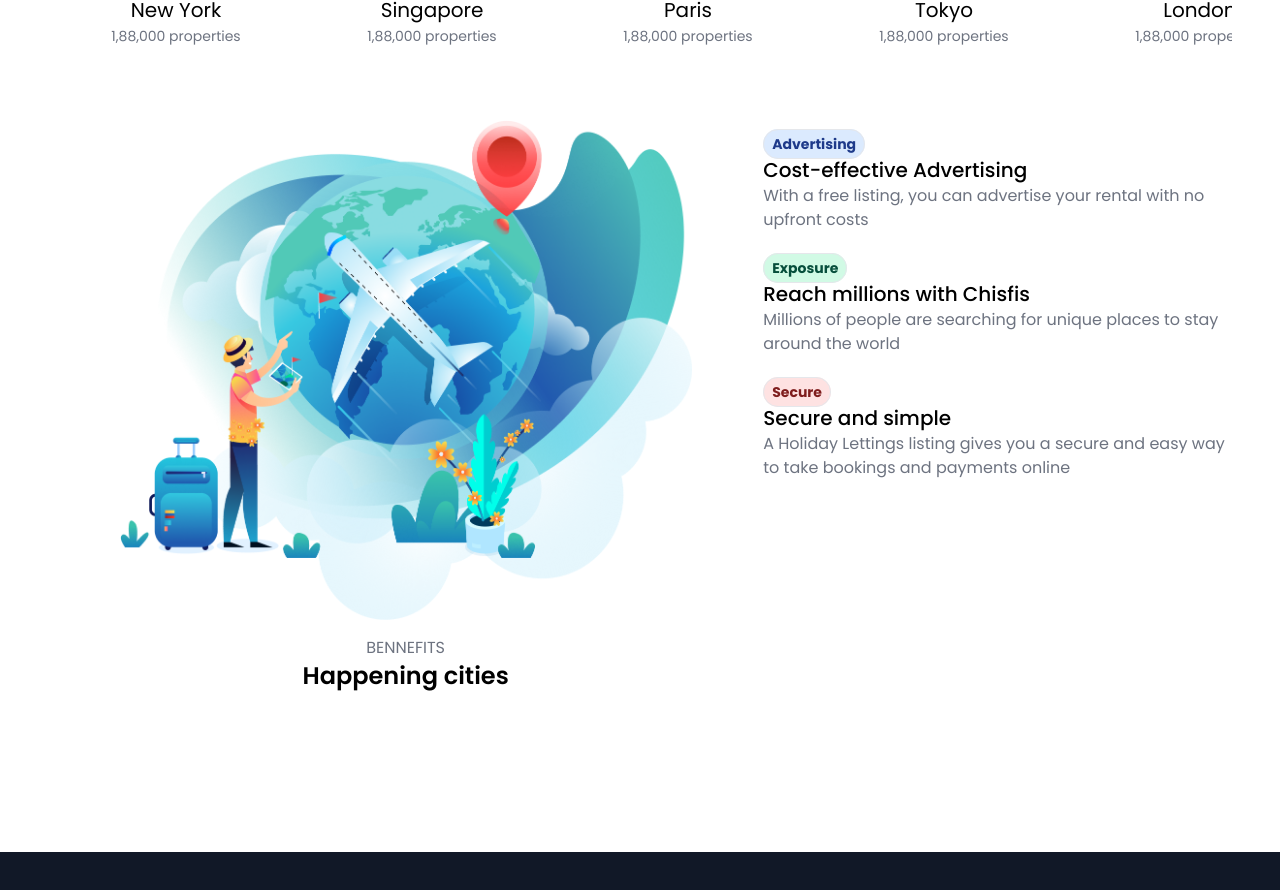
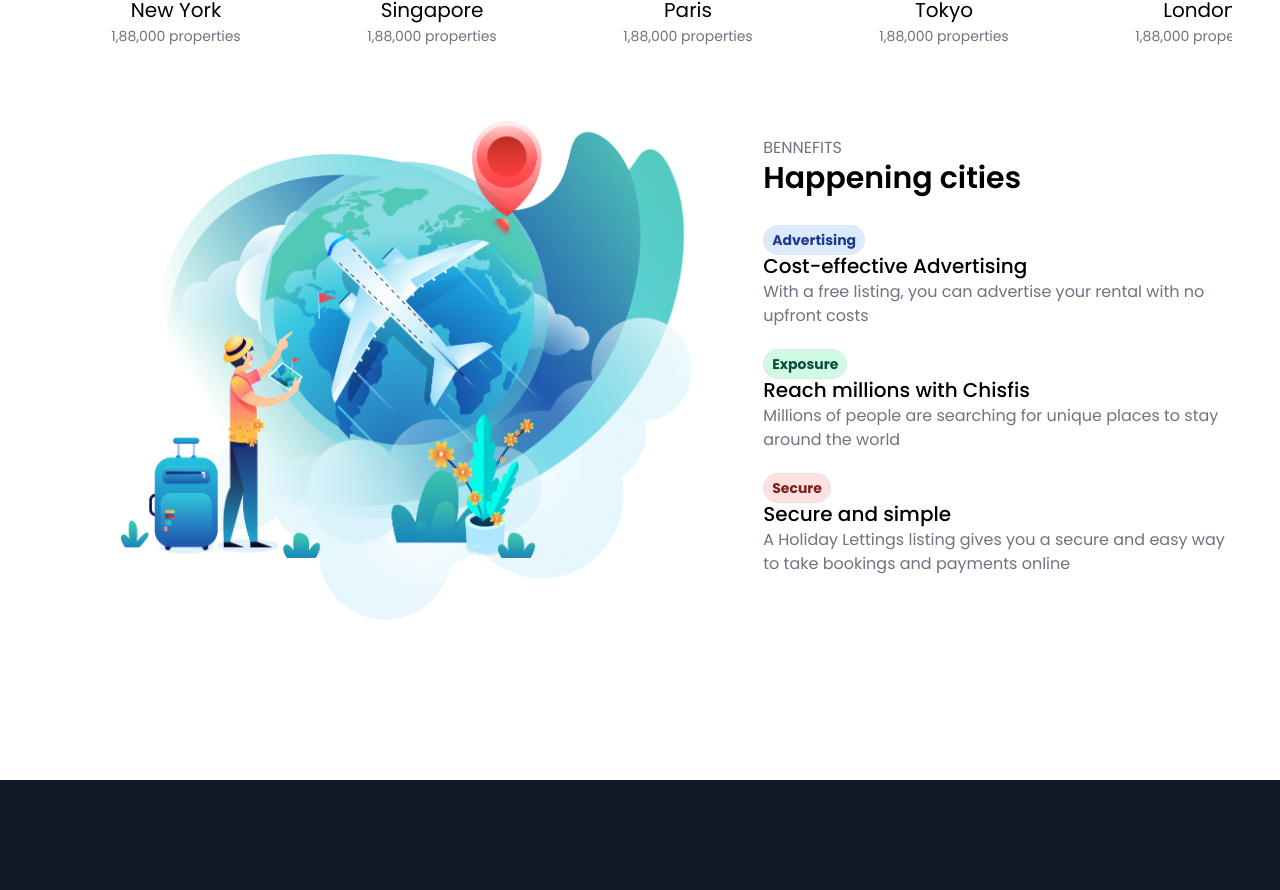
Before and after one commit to kshitijpatel7237/e_cell_A, a React (Create React App) app in the folder client/: page / in a window 1280 px wide. Shown: the part 1448-2338 px from the top of the page. Built offline with nearby package versions, Linux system fonts and the light colour scheme.

Commit message:
added HeadingOfSections

```diff
--- a/client/src/Components/HeadingOfSections/HeadingOfSections.jsx
+++ b/client/src/Components/HeadingOfSections/HeadingOfSections.jsx
@@ -16,11 +16,11 @@ function HeadingOfSections(){
             <div className="text-left lg:flex lg:pt-15">
                 <div className="flex flex-col items-center justify-center mt-16 mb-8 ">
                     <img className="w-4/5" src={process.env.PUBLIC_URL + "/HeadingSectionImages/Flight.png"} />
-                    <h3 className="mt-4 text-custom-muted">BENNEFITS</h3>
-                    <h1 className="text-2xl font-semibold">Happening cities</h1>
                 </div>
 
                 <div className="my-16 ">
+                    <h3 className="mt-4 text-custom-muted">BENNEFITS</h3>
+                    <h1 className="mb-5 text-2xl font-semibold lg:text-3xl">Happening cities</h1>
                     <div className="py-3">
                         <span className="px-2 py-1 text-sm font-bold text-blue-900 bg-blue-100 border rounded-full">Advertising</span>
                         <h2 className="text-xl font-medium">Cost-effective Advertising</h2>
--- a/client/src/Components/HeadingOfSections/SlidingLogic.js
+++ b/client/src/Components/HeadingOfSections/SlidingLogic.js
@@ -1,4 +1,4 @@
-export async function Previous(){
+export function Previous(){
     const carousel=document.querySelector("#carousel")
     carousel.scrollBy(-256,0)
 }
```
